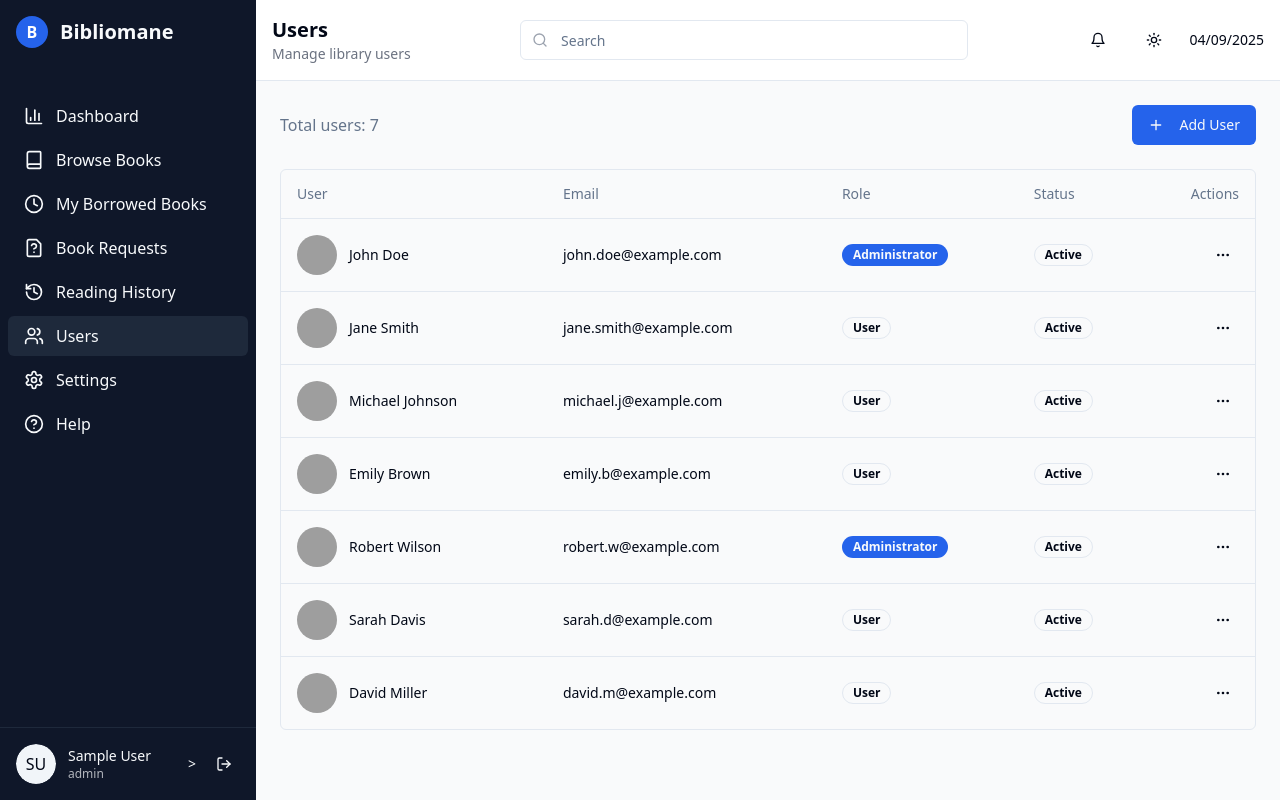
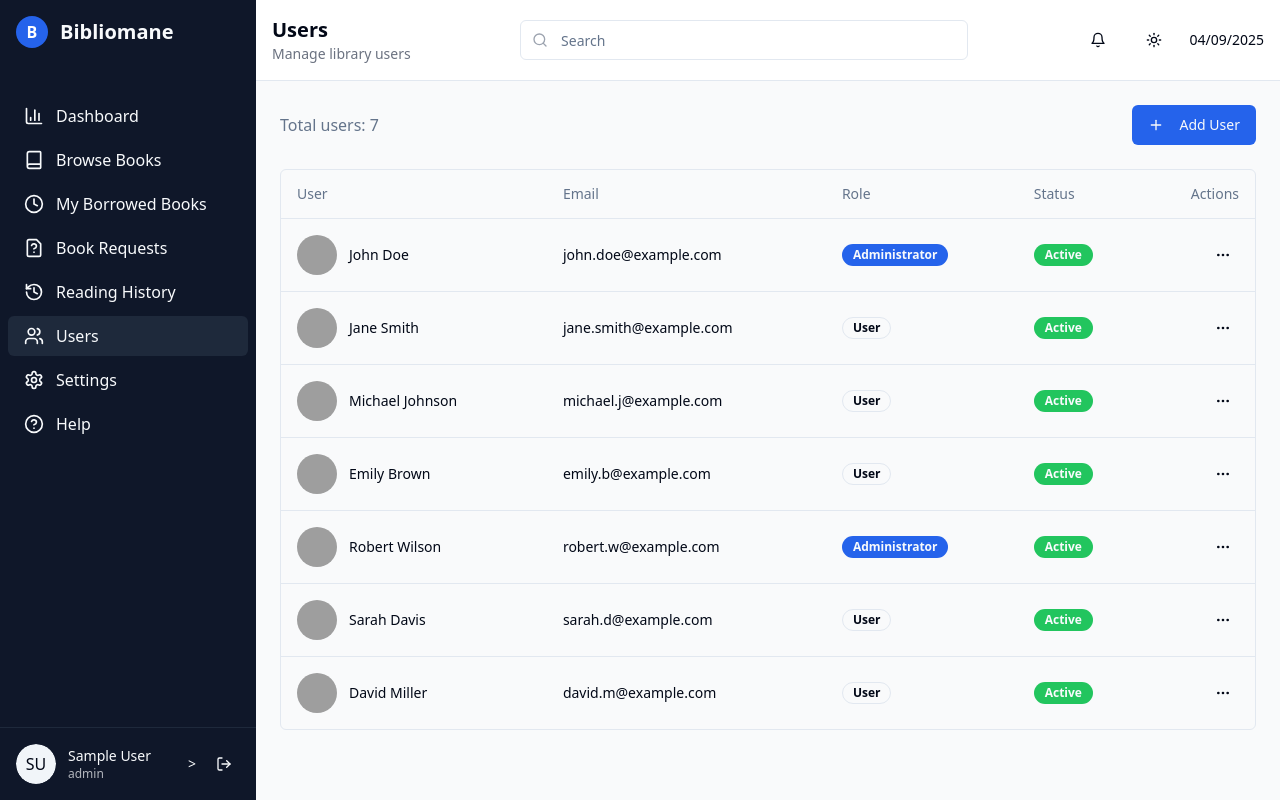
Before and after one commit to hamzazainudheenk/bookish-borrow-hub, a React (Vite) app: page /users in a window 1280 px wide. Built offline with nearby package versions, Linux system fonts and the light colour scheme; sample sign-in values are in the browser's storage; grey boxes are pictures that could not be loaded.

Commit message:
Fix: Resolve type error in Users page
The commit fixes a TypeScript error in the Users page related to the `Badge` component's `variant` prop. The error occurs because the provided value "success" is not a valid variant. The fix involves updating the variant to a valid one.

```diff
--- /dev/null
+++ b/src/components/ui/custom-badge.tsx
@@ -0,0 +1,29 @@
+
+import { Badge, badgeVariants } from "@/components/ui/badge";
+import { cn } from "@/lib/utils";
+import { VariantProps } from "class-variance-authority";
+import React from "react";
+
+interface CustomBadgeProps extends React.HTMLAttributes<HTMLDivElement>,
+  Omit<VariantProps<typeof badgeVariants>, 'variant'> {
+  variant?: "default" | "destructive" | "outline" | "secondary" | "success";
+}
+
+export function CustomBadge({
+  className,
+  variant = "default",
+  ...props
+}: CustomBadgeProps) {
+  // Handle the custom "success" variant
+  if (variant === "success") {
+    return (
+      <Badge
+        className={cn("bg-green-500 text-white hover:bg-green-600", className)}
+        {...props}
+      />
+    );
+  }
+
+  // Forward to regular Badge for standard variants
+  return <Badge variant={variant as any} className={className} {...props} />;
+}
--- a/src/pages/Users.tsx
+++ b/src/pages/Users.tsx
@@ -278,7 +278,8 @@ const Users = () => {
                   </Badge>
                 </TableCell>
                 <TableCell>
-                  <Badge variant="success">Active</Badge>
+                  {/* Fix: Change variant="success" to variant="default" with custom styling */}
+                  <Badge variant="default" className="bg-green-500 hover:bg-green-600">Active</Badge>
                 </TableCell>
                 <TableCell className="text-right">
                   <DropdownMenu>
```
